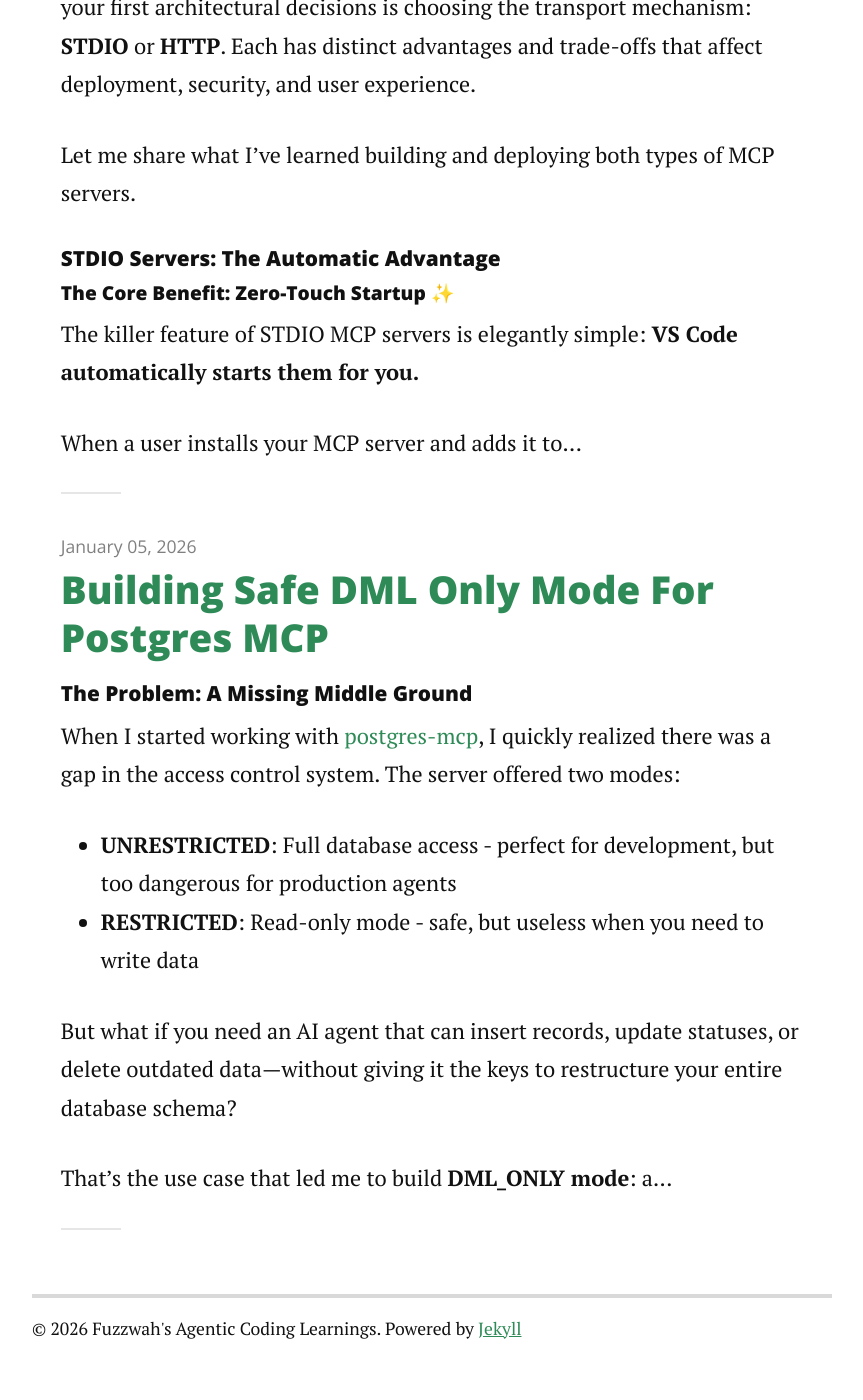
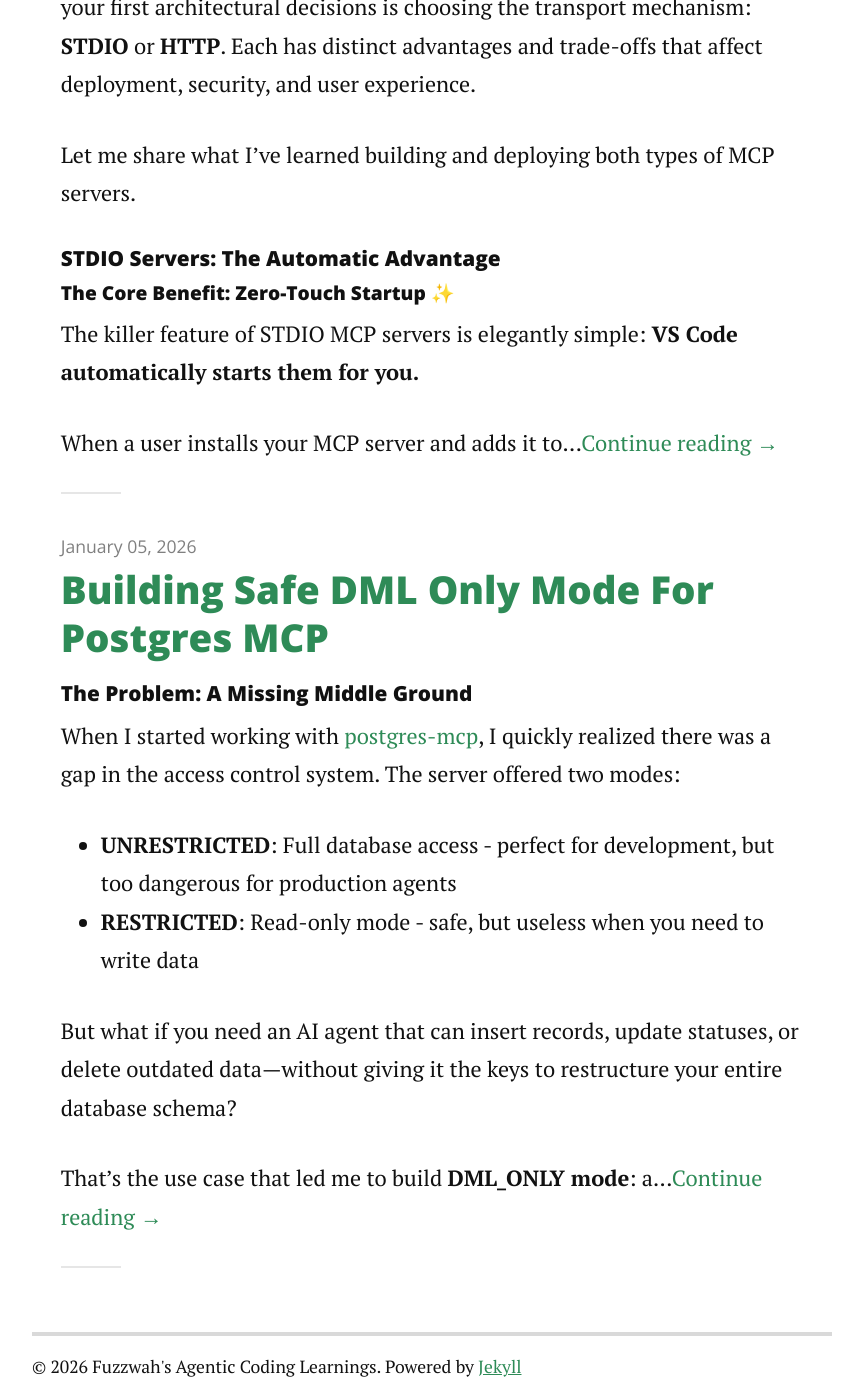
Before and after one commit to Fuzzwah/blog, a Jekyll site: the page built from index.html, in a window 1280 px wide and 1400 px high, scrolled down 738 px. Shown: the whole window, without its empty margins (208-1071 px from the left). Built offline with Jekyll 4.4.1, drawn with Linux system fonts in a browser that asks for light colours; nearby versions of some CDN libraries; the list of posts is cut into pages by our own code; before the commit the page ends 2100 px from its top, so only the background shows below that.

Commit message:
Add 'Continue reading' link to each excerpt

```diff
--- a/index.html
+++ b/index.html
@@ -24,6 +24,7 @@
 					{%- endif -%}
 					{{ content_without_h1 | truncatewords: 100 }}
 				{%- endif -%}
+				<a href="{{ post.url | relative_url }}" class="read-more">Continue reading &rarr;</a>
 			</div>
 		</article>
 		{%- endfor -%}
```
